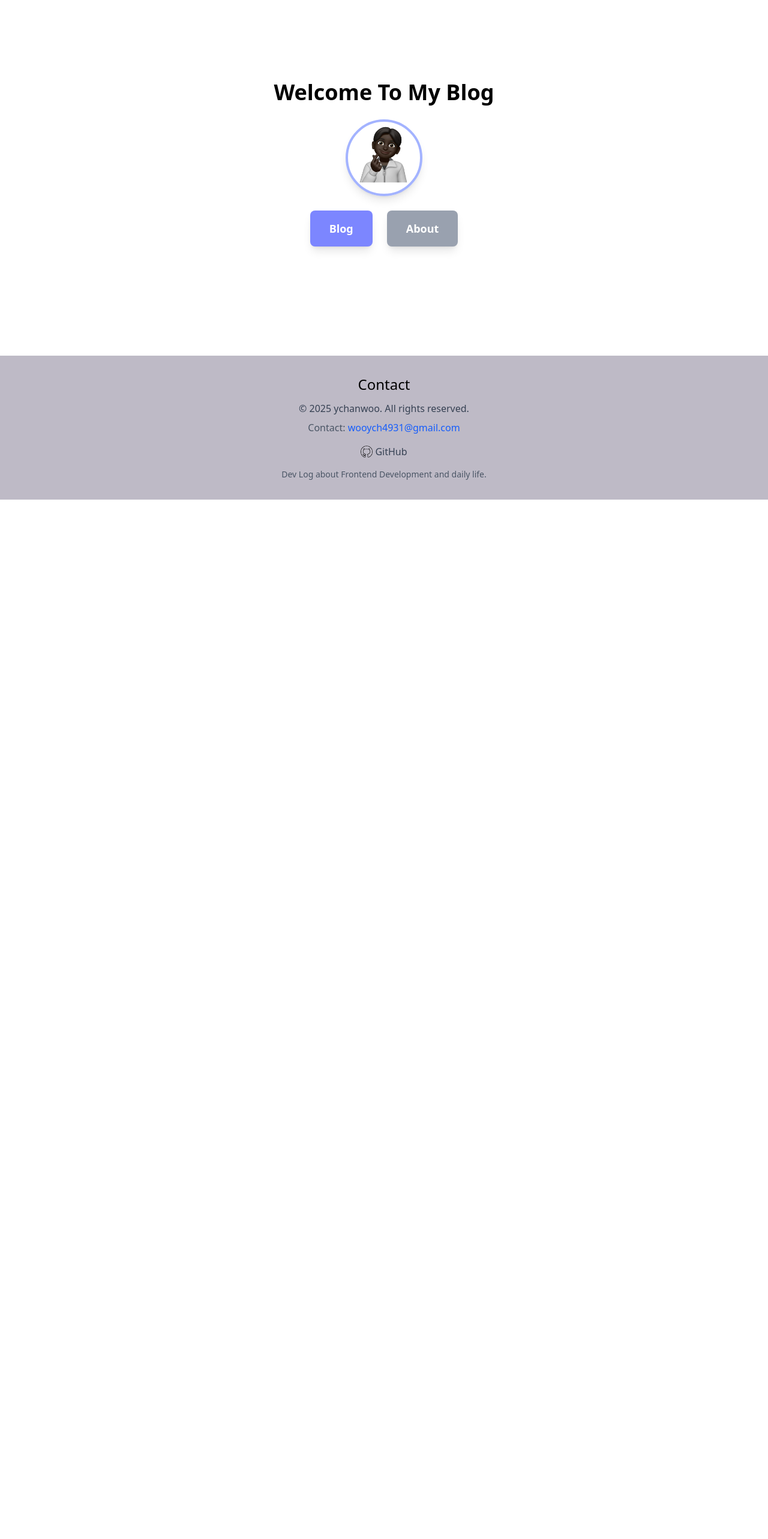
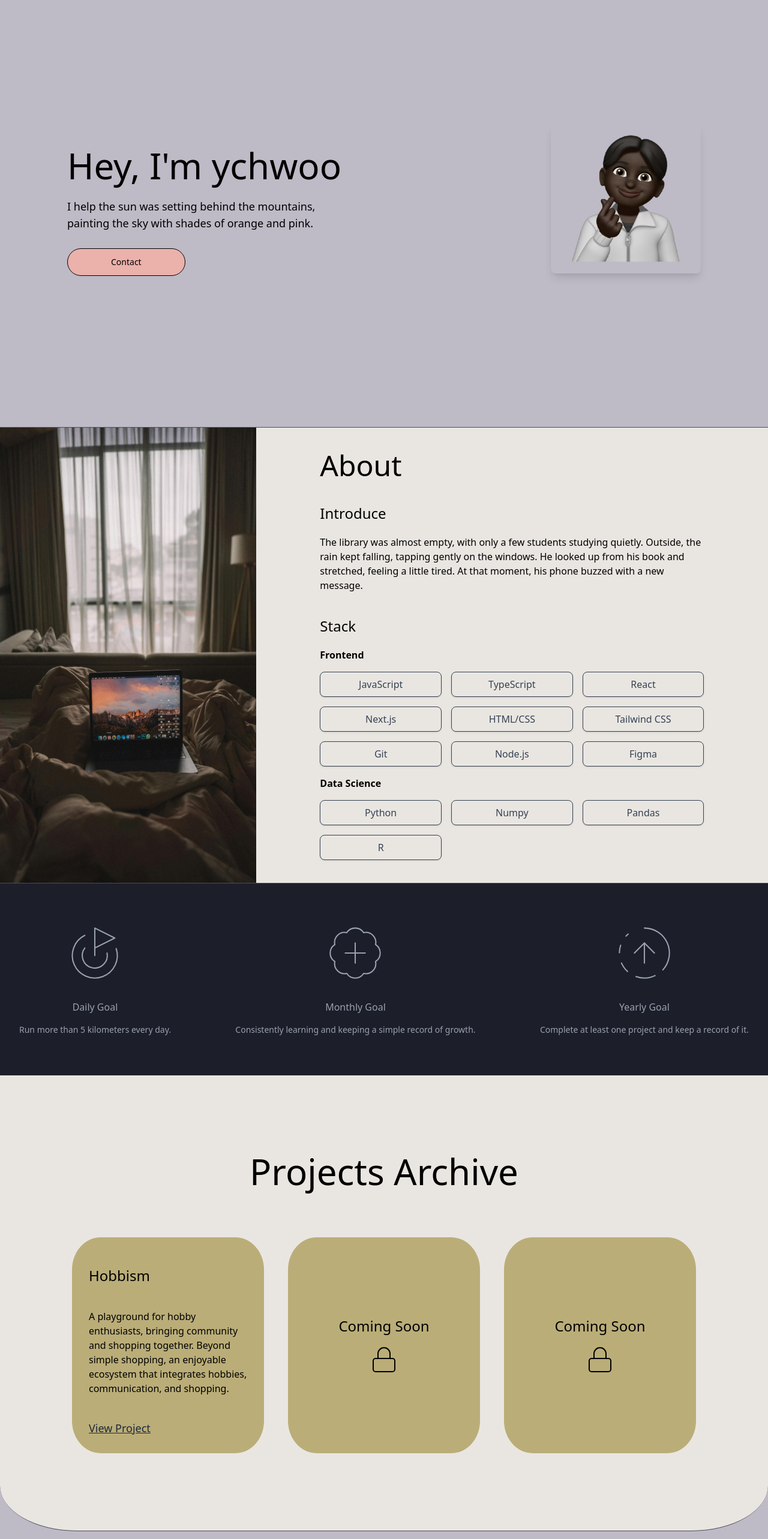
Before and after one commit to ychanwoo/Dev-Log, a Next.js app: page / in a window 1280 px wide. Shown: the part 120-2686 px from the top of the page at 60% size. Before the commit the page ends 953 px from the top, so only its background shows below. Built offline with nearby package versions, Linux system fonts and the light colour scheme.

Commit message:
style: update main page design and text

```diff
--- a/package.json
+++ b/package.json
@@ -10,6 +10,7 @@
   },
   "dependencies": {
     "@uiw/react-md-editor": "^3.6.0",
+    "lucide-react": "^0.544.0",
     "next": "15.3.5",
     "next-remove-imports": "^1.0.12",
     "react": "^19.0.0",
--- a/src/app/page.tsx
+++ b/src/app/page.tsx
@@ -1,17 +1,178 @@
-import Button from "./components/Button";
-import Image from "next/image"
+"use client";
 
-export default function RootPage(){
+import Image from "next/image";
+import { BadgePlus, CircleFadingArrowUp, Goal, Lock } from "lucide-react";
+import Link from "next/link";
+
+//* contact 버튼 클릭 시 맨 아래로 이동
+export default function RootPage() {
+  const handleToScrollBottom = () => {
+    window.scrollTo({
+      top: document.body.scrollHeight,
+      behavior: "smooth",
+    });
+  };
+
   return (
-    <div className="flex flex-col items-center justify-center min-h-[80vh] space-y-6">
-      <h1 className="font-bold text-4xl text-center animate-bounce">Welcome To My Blog</h1>
-      <div className="w-32 h-32 border-4 border-indigo-300 rounded-full shadow-lg">
-        <Image src='/profile.png' alt="프로필 사진" width={110} height={110} className="ml-1"/>
+    <div className="bg-[#BEBAC6]">
+      {/* 간단한 소개 및 프로필 */}
+      <div className="flex flex-col items-center justify-center min-h-[95vh] w-full bg-[#BEBAC6] border-b border-[#4D4E57]">
+        <div className="flex justify-between w-full px-8">
+          {/* 왼쪽 텍스트 및 버튼 영역 */}
+          <div className=" pl-20 pt-10">
+            <h1 className="text-6xl font-light mb-6">Hey, I&apos;m ychwoo</h1>
+            <p className="text-lg whitespace-pre-line">
+              I help the sun was setting behind the mountains,{"\n"}
+              painting the sky with shades of orange and pink.{"\n"}
+            </p>
+            <button
+              onClick={handleToScrollBottom}
+              className="mt-7 text-sm font-light bg-[#EBB1AB] px-18 rounded-3xl border-1 border-black py-3 hover:bg-[#e2aba4]"
+            >
+              Contact
+            </button>
+          </div>
+
+          {/* 오른쪽 이미지 영역 */}
+          <div className="pr-20">
+            <Image
+              src="/profile.png"
+              alt="프로필 사진"
+              width={250}
+              height={250}
+              className="rounded-lg shadow-lg"
+            />
+          </div>
+        </div>
       </div>
-      <div className="flex space-x-6">
-        <Button href="/Posts" className="bg-indigo-400 hover:bg-indigo-600 text-white px-8 py-4 text-lg font-semibold rounded-lg shadow-lg hover:shadow-xl transition-all duration-300 transform hover:-translate-y-1">Blog</Button>
-        <Button href="/About" className="bg-gray-400 hover:bg-gray-600 text-white px-8 py-4 text-lg font-semibold rounded-lg shadow-lg hover:shadow-xl transition-all duration-300 transform hover:-translate-y-1">About</Button>
+
+      {/* About */}
+      <div className="bg-[#E9E6E1] flex min-h-[95vh] w-full border-b border-[#4D4E57]">
+        <div className="w-1/3">
+          <Image
+            src="/about.jpg"
+            alt="about image"
+            width={500}
+            height={300}
+            className="h-full"
+          />
+        </div>
+        <div className="w-1/2 relative self-center mx-auto">
+          <h1 className="text-5xl font-extralight mb-10">About</h1>
+          <p className="text-2xl font-extralight mb-5">Introduce</p>
+          <p className="mb-10">
+            The library was almost empty, with only a few students studying
+            quietly. Outside, the rain kept falling, tapping gently on the
+            windows. He looked up from his book and stretched, feeling a little
+            tired. At that moment, his phone buzzed with a new message.
+          </p>
+          <p className="text-2xl font-extralight mb-5">Stack</p>
+          {/* 기술 스택 */}
+          <section className="space-y-4">
+            <h4 className="font-bold">Frontend</h4>
+            <div className="grid grid-cols-2 sm:grid-cols-3 gap-4">
+              {[
+                "JavaScript",
+                "TypeScript",
+                "React",
+                "Next.js",
+                "HTML/CSS",
+                "Tailwind CSS",
+                "Git",
+                "Node.js",
+                "Figma",
+              ].map((tech) => (
+                <div
+                  key={tech}
+                  className="px-4 py-2 border rounded-lg shadow-sm text-center text-gray-700 hover:bg-[#dddad4] transition"
+                >
+                  <span>{tech}</span>
+                </div>
+              ))}
+            </div>
+            <h4 className="font-bold">Data Science</h4>
+            <div className="grid grid-cols-2 sm:grid-cols-3 gap-4">
+              {["Python", "Numpy", "Pandas", "R"].map((tech) => (
+                <div
+                  key={tech}
+                  className="px-4 py-2 border rounded-lg shadow-sm text-center text-gray-700 hover:bg-[#dddad4] transition"
+                >
+                  <span>{tech}</span>
+                </div>
+              ))}
+            </div>
+          </section>
+        </div>
+      </div>
+
+      {/* Goals */}
+      <div className="bg-[#1C1E2A] flex justify-between min-h-[40vh] items-center px-8">
+        <div className="flex flex-col items-center text-center">
+          <Goal
+            size={100}
+            strokeWidth={0.5}
+            className="text-white mb-7 stroke-gray-400"
+          />
+          <p className="text-gray-400 font-extralight mb-4">Daily Goal</p>
+          <p className="text-gray-400 text-sm">
+            Run more than 5 kilometers every day.
+          </p>
+        </div>
+        <div className="flex flex-col items-center text-center">
+          <BadgePlus
+            size={100}
+            strokeWidth={0.5}
+            className="text-white mb-7 stroke-gray-400"
+          />
+          <p className="text-gray-400 font-extralight mb-4">Monthly Goal</p>
+          <p className="text-gray-400 text-sm">
+            Consistently learning and keeping a simple record of growth.
+          </p>
+        </div>
+        <div className="flex flex-col items-center text-center">
+          <CircleFadingArrowUp
+            size={100}
+            strokeWidth={0.5}
+            className="text-white mb-7 stroke-gray-400"
+          />
+          <p className="text-gray-400 font-extralight mb-4">Yearly Goal</p>
+          <p className="text-gray-400 text-sm">
+            Complete at least one project and keep a record of it.
+          </p>
+        </div>
+      </div>
+
+      {/* Projects */}
+      <div className="bg-[#E9E6E1] min-h-[95vh] w-full rounded-b-[10%] border-b border-[#4D4E57] flex flex-col items-center justify-center">
+        <h1 className="text-6xl font-extralight mb-20">Projects Archive</h1>
+        <section className="flex gap-x-10">
+          <div className="bg-[#BAAD78] rounded-[15%] min-h-[40vh] max-w-[40vh] min-w-[40vh] p-7 content-center">
+            <h2 className="text-2xl font-extralight mt-5">Hobbism</h2>
+            <p className="mt-10 font-extralight">
+              A playground for hobby enthusiasts, bringing community and
+              shopping together. Beyond simple shopping, an enjoyable ecosystem
+              that integrates hobbies, communication, and shopping.
+            </p>
+            {/* project link */}
+            <div className="mt-10">
+              <Link
+                href="https://hobbism.vercel.app/"
+                className="underline text-lg text-gray-800 hover:text-gray-700"
+              >
+                View Project
+              </Link>
+            </div>
+          </div>
+          <div className="bg-[#BAAD78] rounded-[15%] min-h-[40vh] max-w-[40vh] min-w-[40vh] p-7 flex flex-col items-center justify-center">
+            <h2 className="text-2xl font-extralight mb-4">Coming Soon</h2>
+            <Lock size={48} strokeWidth={1} />
+          </div>
+          <div className="bg-[#BAAD78] rounded-[15%] min-h-[40vh] max-w-[40vh] min-w-[40vh] p-7 flex flex-col items-center justify-center">
+            <h2 className="text-2xl font-extralight mb-4">Coming Soon</h2>
+            <Lock size={48} strokeWidth={1} />
+          </div>
+        </section>
       </div>
     </div>
-  )
+  );
 }
```
Also changed, not shown: 1 other file (tests, documents, lock files or other folders).
